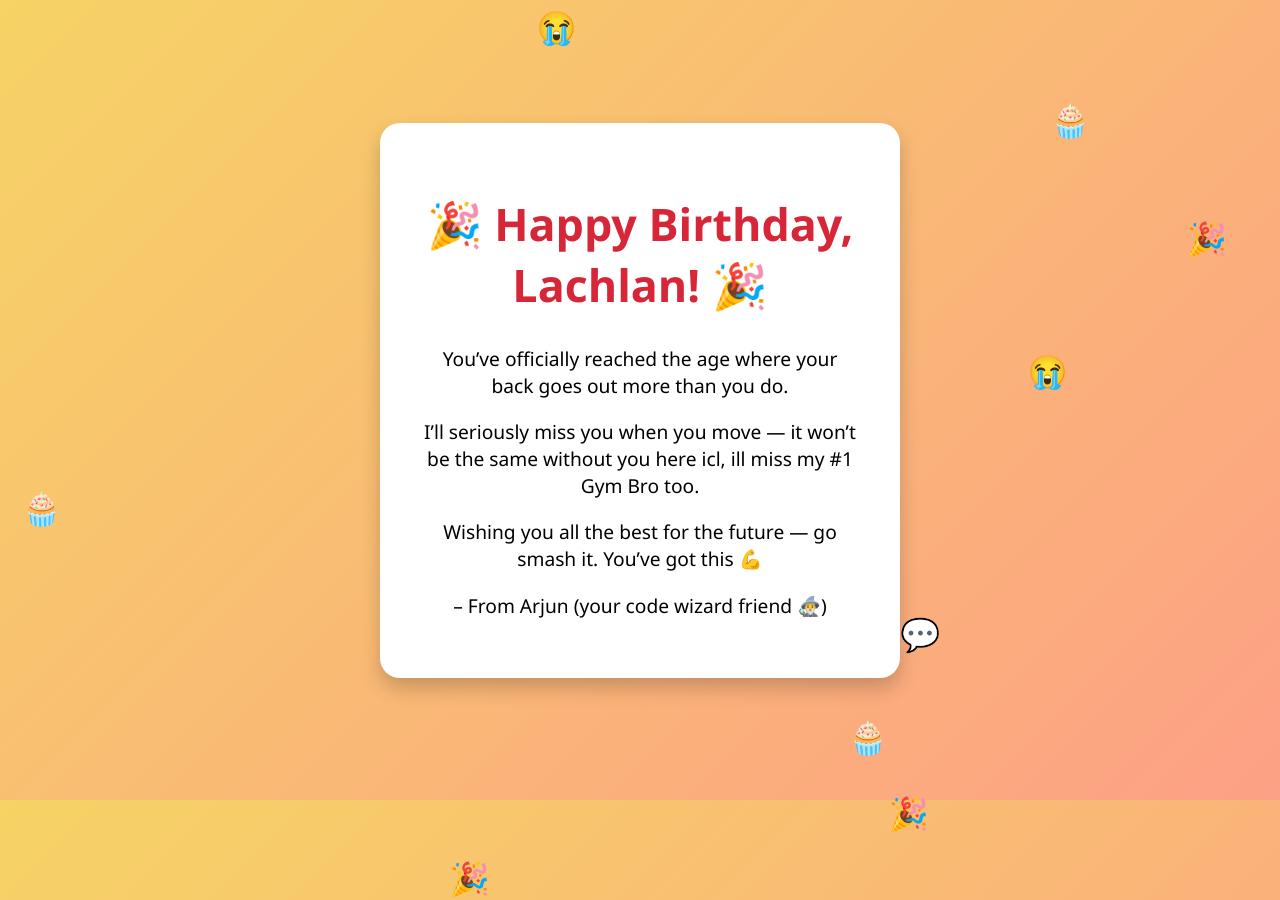
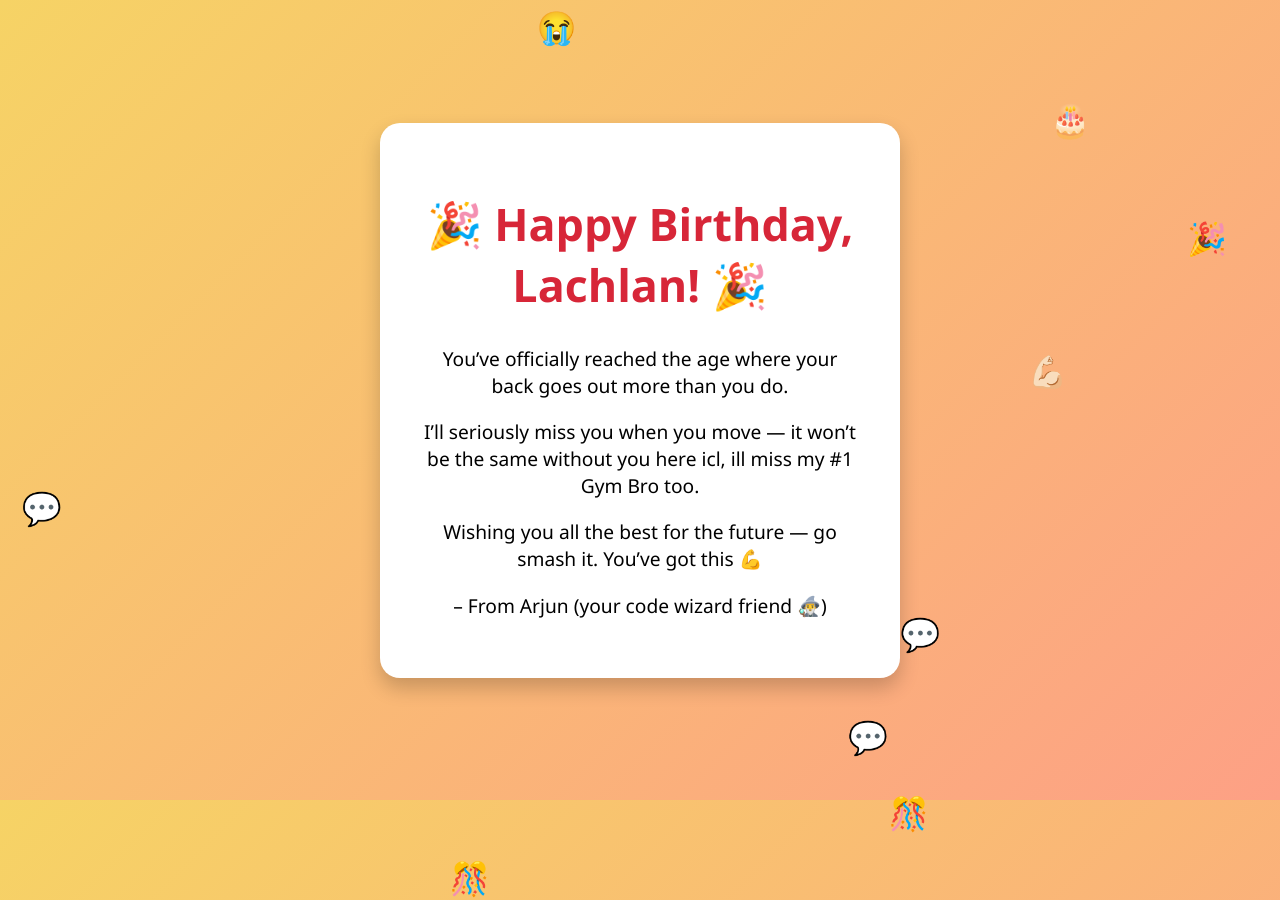
Before and after one commit to Arjung952/BorthdayCard, a plain HTML site: page index.html in a window 1280 px wide. Shown: the top 900 px of the page. Drawn offline with Linux system fonts and the light colour scheme.

Commit message:
Update index.html

```diff
--- a/index.html
+++ b/index.html
@@ -65,7 +65,7 @@
 </div>
 
 <script>
-  const emojis = ['🎈','🎉','🎊','🧁','💬','😭'];
+  const emojis = ['🎈','🎉','🎊','🎂','💬','😭','💪🏻'];
   setInterval(() => {
     const b = document.createElement('div');
     b.className = 'balloon';
```
